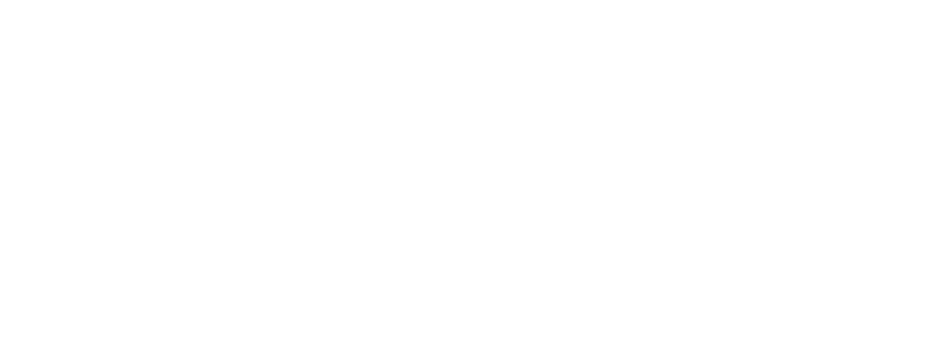
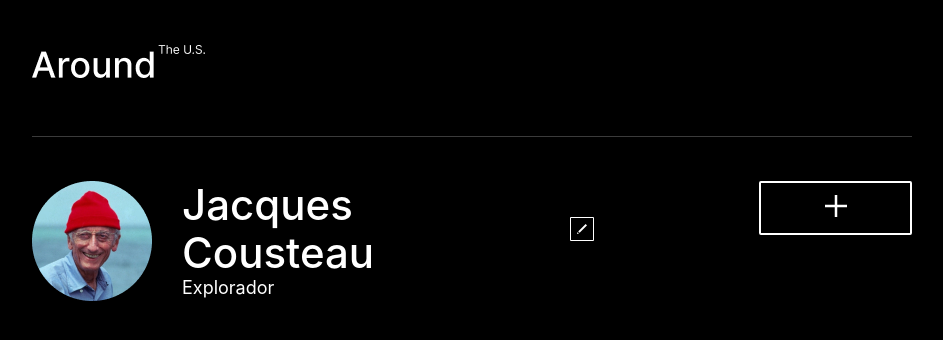
Before and after one commit to 98141/web_project_around, a plain HTML site: page index.html in a window 1280 px wide. Shown: the whole page, without its empty margins (168-1111 px from the left). Drawn offline with Linux system fonts and the light colour scheme.

Commit message:
Header and section profile complete

```diff
--- /dev/null
+++ b/blocks/header.css
@@ -0,0 +1,7 @@
+.header {
+  margin-top: 45px;
+}
+
+.header__vector {
+  padding-bottom: 41px;
+}
--- /dev/null
+++ b/blocks/page.css
@@ -0,0 +1,14 @@
+.pages {
+  background-color: black;
+  width: 880px;
+  margin: auto;
+}
+
+body {
+  background-color: black;
+}
+
+* {
+  margin: 0;
+  padding: 0;
+}
--- /dev/null
+++ b/blocks/profile.css
@@ -0,0 +1,57 @@
+.profile {
+  margin: 40px 0 50px ;
+  display: flex;
+  flex-direction: row;
+}
+
+.profile__avatar {
+  width: 120px;
+  height: 120px;
+  margin-right: 30px;
+}
+
+.profile__info {
+  width: 415px;
+  height: 77px;
+  margin-right: 165px;
+}
+
+.profile__info-item {
+  display: flex;
+  align-items: center;
+}
+
+.profile__info-name {
+  color: white;
+  font-family: Inter;
+  font-weight: 500;
+  font-size: 42px;
+  line-height: 48px;
+  margin-right: 18px;
+}
+
+.profile__info-button {
+  height: 24px;
+  width: 24px;
+  border-radius: 1px;
+}
+
+.profile__info-funtion {
+  color: white;
+  font-family: Inter;
+  font-weight: 400;
+  font-size: 18px;
+  line-height: 21.78px;
+}
+
+.profile__button {
+  width: 150px;
+  height: 50px;
+  display: flex;
+  align-items: center;
+  justify-content: center;
+  border: 2px solid white;
+  border-radius: 2px;
+  background-color: transparent;
+  color: #FFFFFF;
+}
--- a/index.html
+++ b/index.html
@@ -10,6 +10,47 @@
     <title>Arount the US</title>
   </head>
   <body>
-
+    <div class="pages">
+      <header class="header">
+        <img
+          src="./images/Vector.png"
+          alt="Imagen de Around"
+          class="header__vector"
+        />
+        <img
+          src="./images/Line.png"
+          alt="Imagen de Linea"
+          class="header__line"
+        />
+      </header>
+      <main class="main">
+        <section class="profile">
+          <img
+            src="./images/Avatar.png"
+            alt="Imagen del avatar"
+            class="profile__avatar"
+          />
+          <div class="profile__info">
+            <div class="profile__info-item">
+              <h1 class="profile__info-name">Jacques Cousteau</h1>
+              <img
+                src="./images/Edit Button.png"
+                alt="Imagen de un botton de editar"
+                class="profile__info-button"
+              />
+            </div>
+            <h2 class="profile__info-funtion">Explorador</h2>
+          </div>
+          <div class="profile__button">
+            <a class="profile__button-item" href="#"
+              ><img
+                src="./images/button mas.png"
+                alt="Button mas"
+                class="profile__button-mas"
+            /></a>
+          </div>
+        </section>
+      </main>
+    </div>
   </body>
 </html>
--- a/pages/index.css
+++ b/pages/index.css
@@ -0,0 +1,3 @@
+@import url("../blocks/page.css");
+@import url("../blocks/header.css");
+@import url("../blocks/profile.css");
```
Also changed, not shown: images/Avatar.png (added), images/Edit Button.png (added), images/Line.png (added), images/Vector.png (added), images/button mas.png (added). Lines whose indentation alone changed are shown as unchanged.
